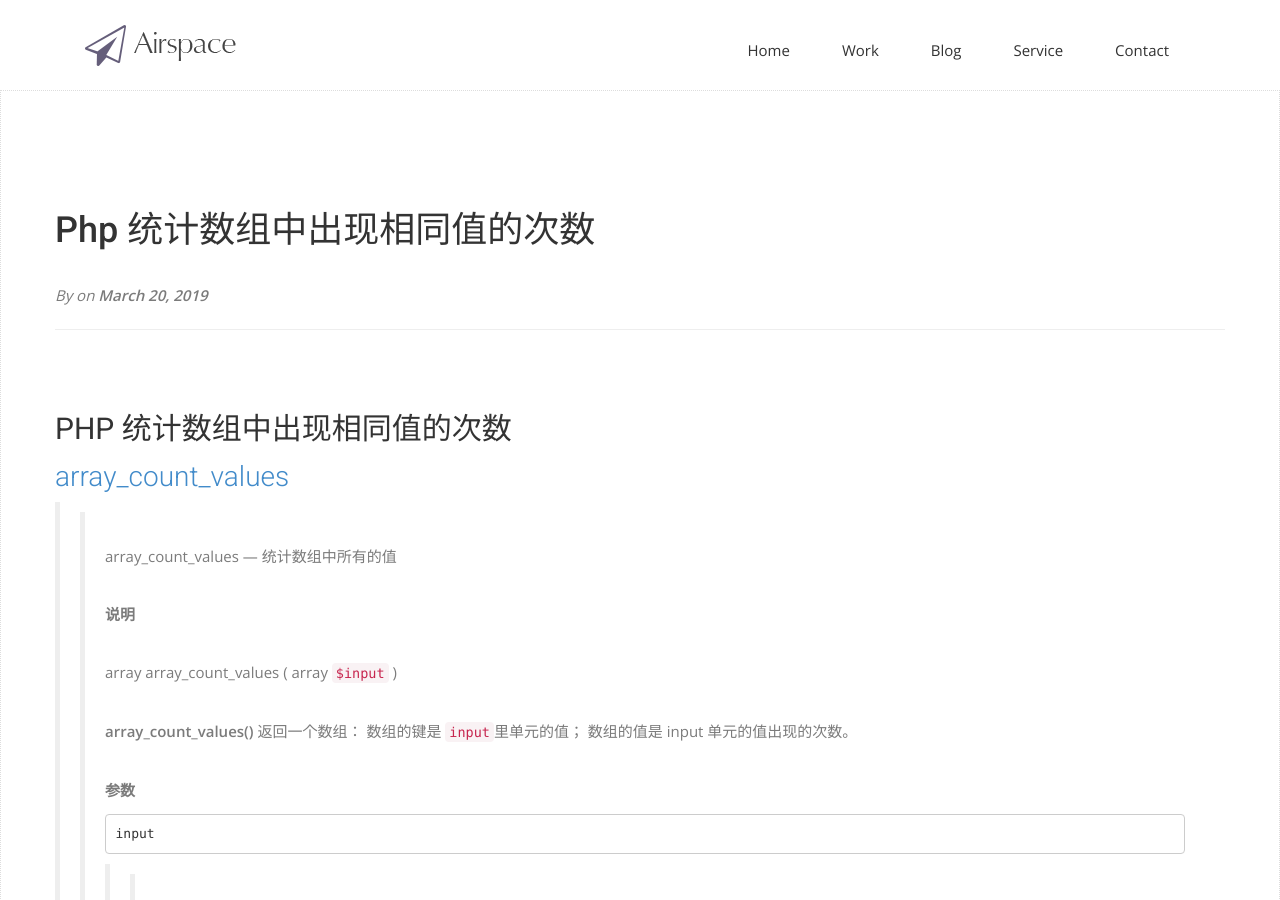
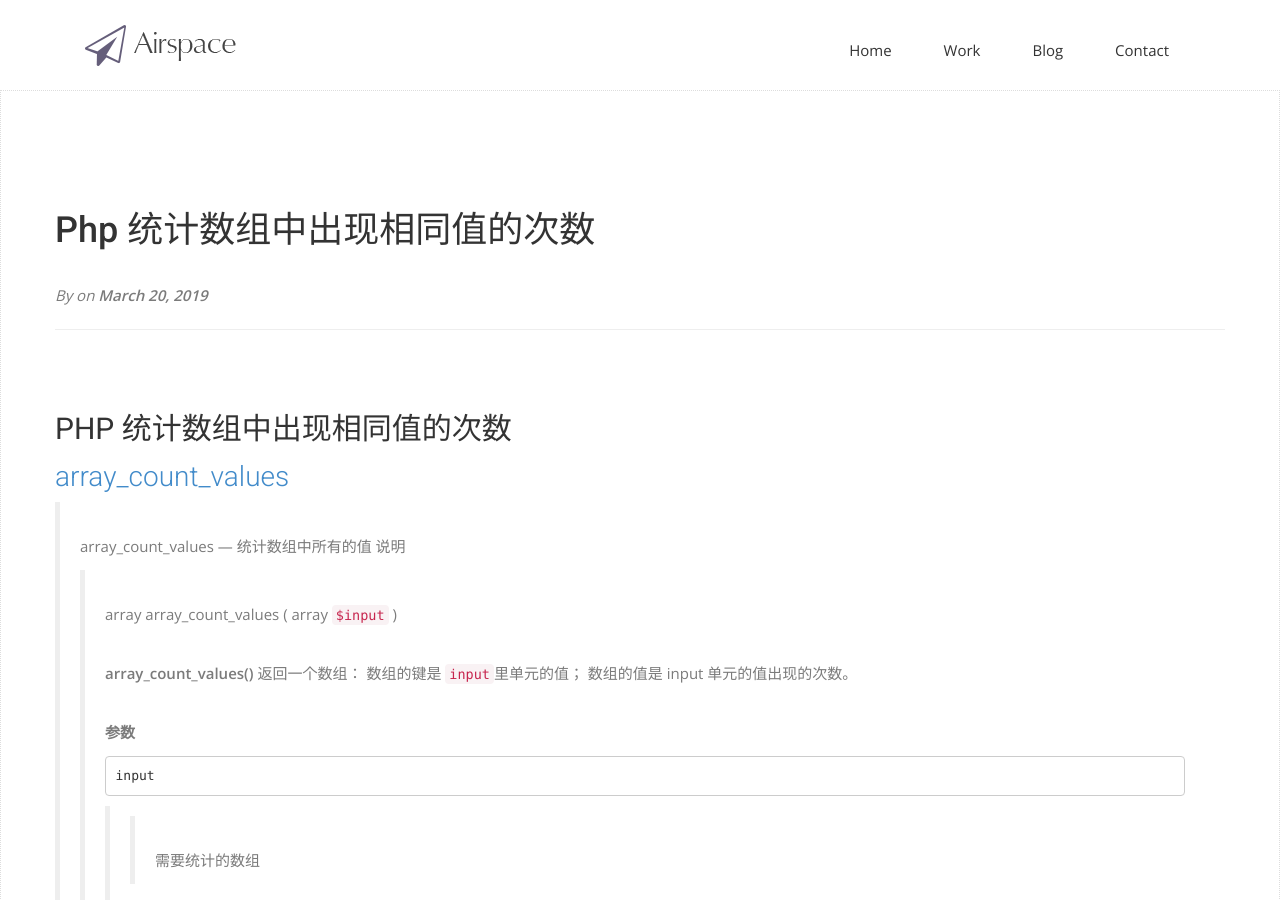
Before and after one commit to luoyanshou/luoyanshou.github.io, a Jekyll site: the page built from _posts/2019-03-20-PHP 统计数组中出现相同值的次数.md, in a window 1280 px wide and 900 px high. Built offline with Jekyll 4.4.1, drawn with Linux system fonts in a browser that asks for light colours; nearby versions of some CDN libraries; some web fonts are replaced; our own code applies the rules of GitHub Pages for plain Markdown files; library files that are not in the unit come from our copies.

Commit message:
配置修改。

```diff
--- a/_includes/head.html
+++ b/_includes/head.html
@@ -17,7 +17,7 @@
 <link rel="stylesheet" href="{{ site.baseurl }}/css/syntax.css" />
 
 <!-- Js -->
-<!--<script src="//ajax.googleapis.com/ajax/libs/jquery/1.10.2/jquery.min.js"></script>-->
+<script src="//code.jquery.com/jquery-3.3.1.min.js"></script>
 <script>window.jQuery || document.write('<script src="js/vendor/jquery-1.10.2.min.js"><\/script>')</script>
 <script src="{{ site.baseurl }}/js/bootstrap.min.js"></script>
 <script src="{{ site.baseurl }}/js/owl.carousel.min.js"></script>
--- a/_includes/header.html
+++ b/_includes/header.html
@@ -24,7 +24,7 @@
                 <li><a href="{{ site.baseurl }}/">Home</a></li>
                 <li><a href="{{ site.baseurl }}/work">Work</a></li>
                 <li><a href="{{ site.baseurl }}/blog">Blog</a></li>
-                <li><a href="#">Service</a></li>
+                <!--<li><a href="#">Service</a></li>-->
                 <li><a href="{{ site.baseurl }}/contact">Contact</a></li>
               </ul>
             </div><!-- /.navbar-collapse -->
--- a/_posts/2019-03-20-PHP 统计数组中出现相同值的次数.md
+++ b/_posts/2019-03-20-PHP 统计数组中出现相同值的次数.md
@@ -2,9 +2,8 @@
 
 ### [array_count_values ](http://php.net/manual/zh/function.array-count-values.php)
 
-> > array_count_values — 统计数组中所有的值
-> >
-> > **说明**
+>  array_count_values — 统计数组中所有的值
+>  说明
 > >
 > > array array_count_values ( array `$input` )
 > >
```
